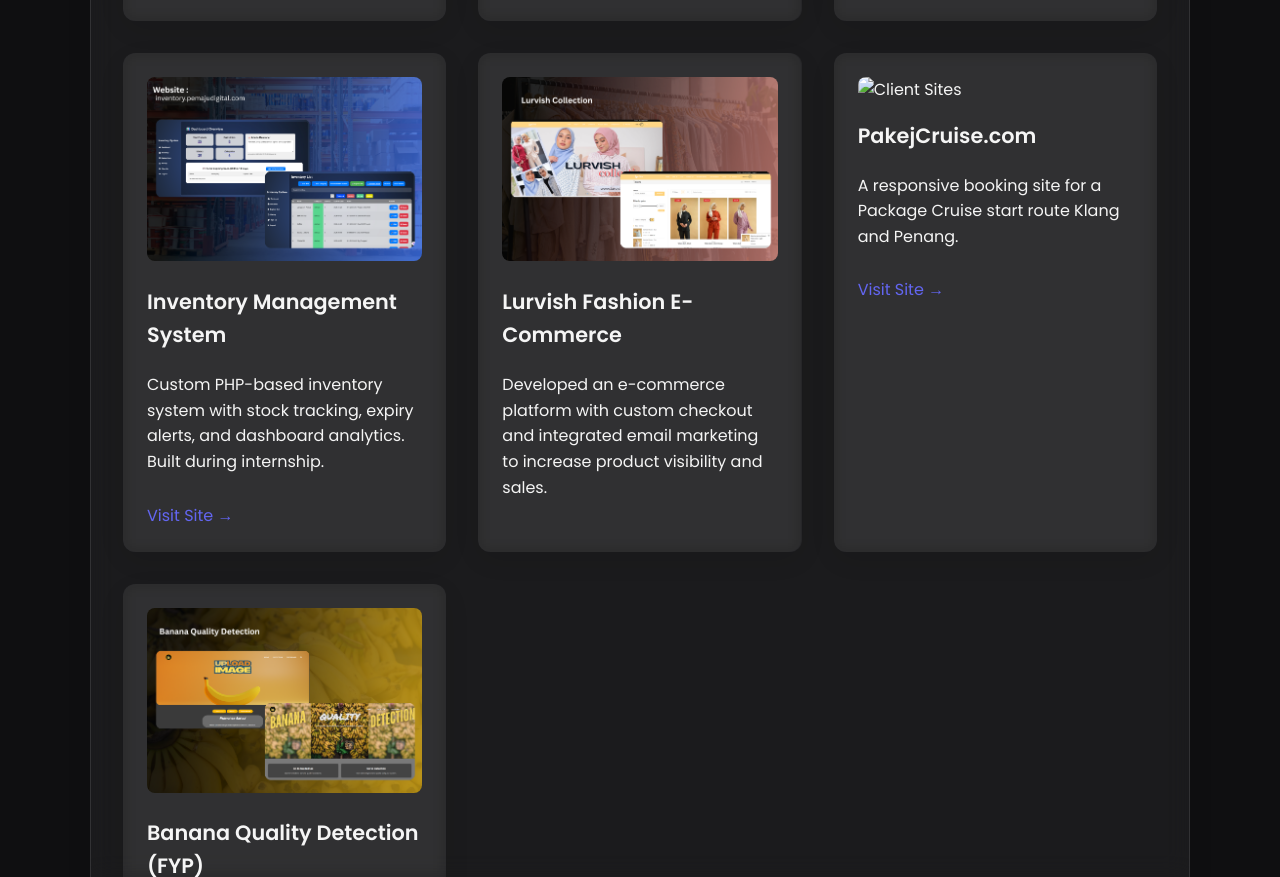
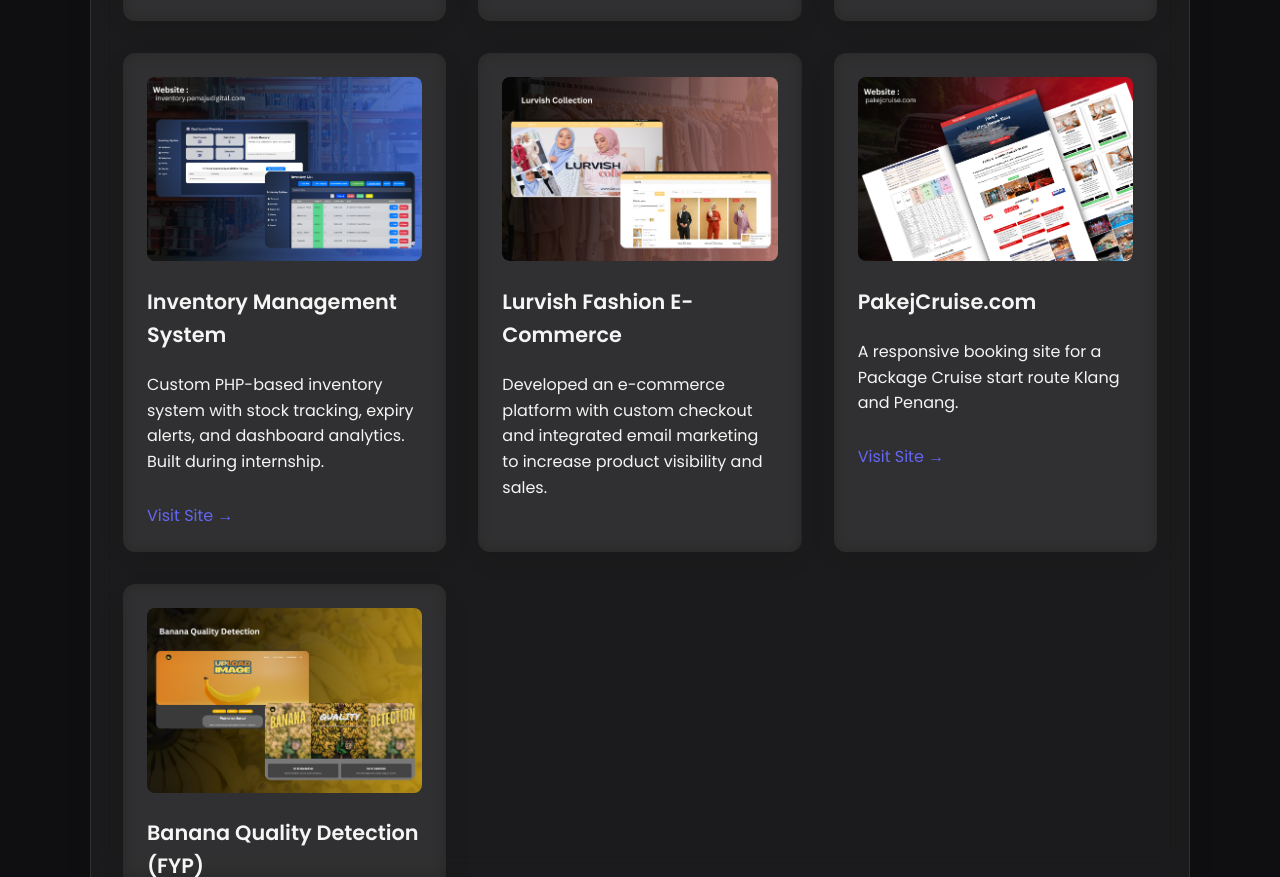
Before and after one commit to Idzzzhm/portfolio, a plain HTML site: page index.html in a window 1280 px wide. Shown: the part 1899-2776 px from the top of the page. Drawn offline with nearby package versions, Linux system fonts and the light colour scheme.

Commit message:
Update index.html

```diff
--- a/index.html
+++ b/index.html
@@ -500,7 +500,7 @@
         <p>Developed an e-commerce platform with custom checkout and integrated email marketing to increase product visibility and sales.</p>
       </div>
       <div class="project-card">
-        <img src="img/pakejcruise.png" alt="Client Sites">
+        <img src="img/toyotatemerloh.png" alt="Client Sites">
         <h3>PakejCruise.com</h3>
         <p>A responsive booking site for a Package Cruise start route Klang and Penang.</p>
         <a href="https://pakejcruise.com" target="_blank">Visit Site →</a>
```
